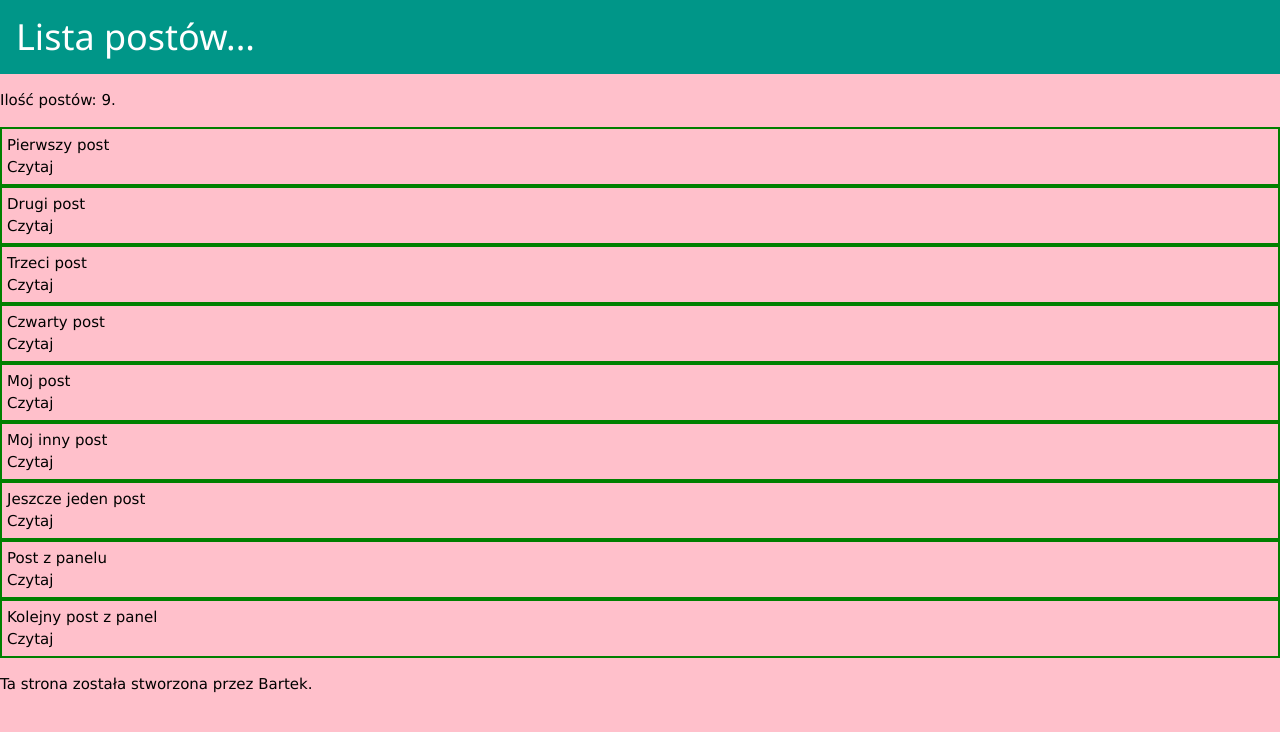
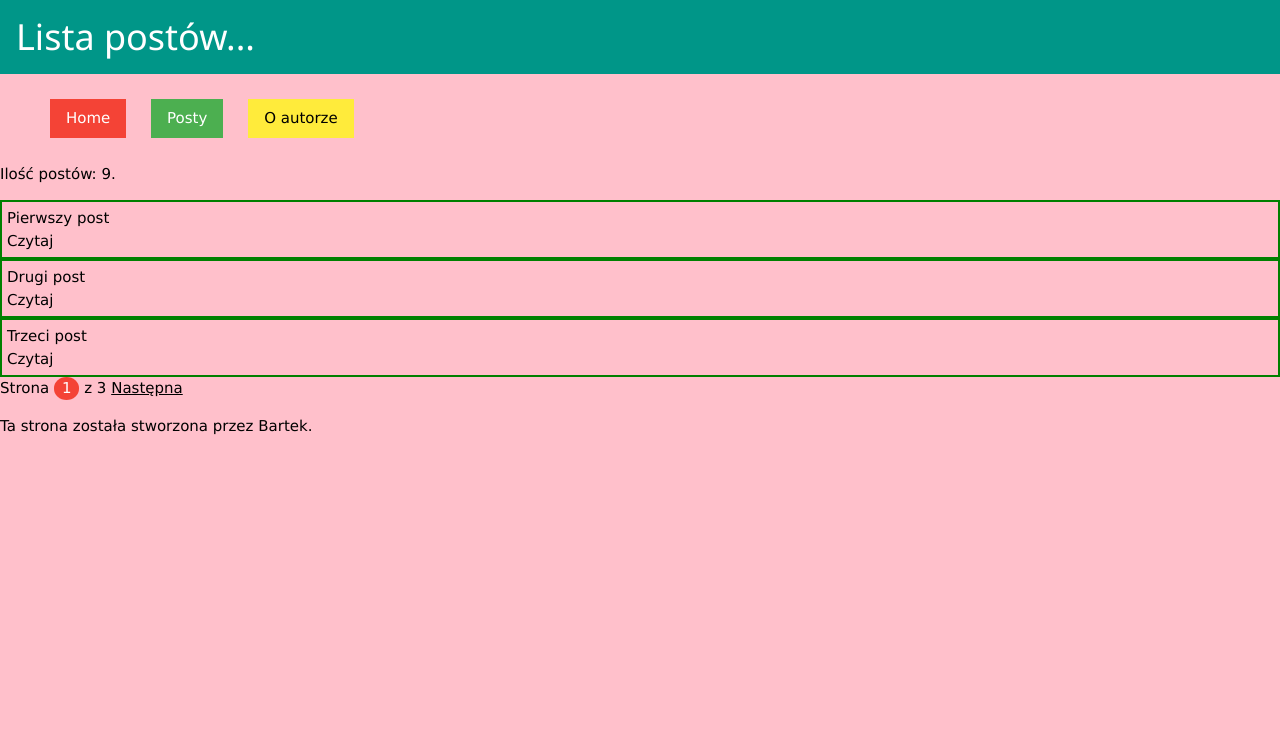
Before and after one commit to kame246/TreningDjango, a Django app: page /news/list/ in a window 1280 px wide. Shown: the top 732 px of the page. Run offline with Django 4.2, Linux system fonts and the light colour scheme; data comes from the database, SQL or seed files in the repository.

Commit message:
Add Class View

```diff
--- a/TreningDjango/TreningDjango/settings.py
+++ b/TreningDjango/TreningDjango/settings.py
@@ -37,6 +37,7 @@ INSTALLED_APPS = [
     'django.contrib.sessions',
     'django.contrib.messages',
     'django.contrib.staticfiles',
+    'main',
     # 'news', # Piewrszy sposób
     'news.apps.NewsConfig' # Drugi sposób
 ]
--- /dev/null
+++ b/TreningDjango/main/templates/main/hello.html
@@ -0,0 +1,5 @@
+{% extends 'base.html' %}
+{% block title %}Strona domowa{% endblock %}
+{% block header %}Strona domowa{% endblock %}
+{% block content %}<p>Witaj na stronie głównej</p>{% endblock %}
+{% block footer %}Moja pierwsza strona{% endblock %}
--- a/TreningDjango/main/urls.py
+++ b/TreningDjango/main/urls.py
@@ -6,7 +6,9 @@ from . import views
 app_name = 'main'
 
 urlpatterns = [
-    path('', views.hello, name='hello'), # Uruchamiamy widok hello, gdy użytkownik niczego nie wpisze po 127.0.0.1:8000/
+    path('', views.HelloView.as_view(), name='hello'), # Uruchamiamy widok hello, gdy użytkownik niczego nie wpisze po 127.0.0.1:8000/
+    path('cat/', views.CatView.as_view(), name='cat'),
+    path('author/', views.AuthorView.as_view(), name='author'),
     path('params1/<int:a>/<int:b>/<int:c>/', views.params1), # 127.0.0.1:8000/params1/1/2/3/
     path('params2/', views.params2), # 127.0.0.1:8000/params2?a=1&b=2&c=3
     path('bmi/', views.bmi)
--- a/TreningDjango/news/templates/news/post/list.html
+++ b/TreningDjango/news/templates/news/post/list.html
@@ -16,5 +16,12 @@
     </details>
     </div>
 {% endfor %}
+{% if posts.has_previous %}
+    <a href="?page={{ posts.previous_page_number }}">Poprzednia</a>
+{% endif %}
+Strona <span class="w3-badge w3-red">{{ posts.number }}</span> z {{ posts.paginator.num_pages }}
+{% if posts.has_next %}
+    <a href="?page={{ posts.next_page_number }}">Następna</a>
+{% endif %}
 {% endblock content %}
 {% block footer %}Ta strona została stworzona przez {{ imie }}.{% endblock %}
--- a/TreningDjango/news/urls.py
+++ b/TreningDjango/news/urls.py
@@ -4,6 +4,6 @@ from . import views
 app_name = 'news'
 
 urlpatterns = [
-    path('list/', views.post_list, name='list'),
-    path('detail/<int:id>/', views.post_detail, name='detail') # 127.0.0.1:8000/news/detail/1/
+    path('list/', views.NewsList.as_view(), name='list'),
+    path('detail/<int:id>/', views.NewsDetail.as_view(), name='detail') # 127.0.0.1:8000/news/detail/1/
 ]
--- a/TreningDjango/news/views.py
+++ b/TreningDjango/news/views.py
@@ -1,15 +1,29 @@
 from django.shortcuts import render, get_object_or_404
 from .models import Post
+from django.core.paginator import Paginator, EmptyPage, PageNotAnInteger
+from django.views import View
 
-def post_detail(request, id):
-    post = get_object_or_404(Post, id=id)
-    return render(request, 'news/post/detail.html', {'post':post})
+class NewsDetail(View):
+    def get(self, request, *args, **kwargs):
+        # print(f'{args=} {kwargs=}')
+        id = kwargs['id']
+        post = get_object_or_404(Post, id=id)
+        return render(request, 'news/post/detail.html', {'post':post})
 
-def post_list(request):
-    cnt = Post.objects.count()
-    posts = Post.objects.all()
-    return render(request, 'news/post/list.html', {'imie':'Bartek', 'cnt':cnt,
-                                                   'posts':posts})
+class NewsList(View):
+    def get(self, request, *args, **kwargs):
+        posts_per_page = 3
+        cnt = Post.objects.count()
+        pg = Paginator(Post.objects.all(), posts_per_page)
+        page_num = request.GET.get('page')
+        try:
+            posts = pg.page(page_num)
+        except PageNotAnInteger:
+            posts = pg.page(1)
+        except EmptyPage:
+            posts = pg.page(pg.num_pages)
+        return render(request, 'news/post/list.html', {'imie':'Bartek', 'cnt':cnt,
+                                                       'posts':posts})
 
     # return render(request, template_name='news/post/list.html',
     #               context={'imie':'Bartek'})
--- a/TreningDjango/static/css/common.css
+++ b/TreningDjango/static/css/common.css
@@ -1,3 +1,9 @@
 body {
     background-color: pink;
 }
+
+ul > li {
+    display: inline-block;
+    padding: 5px;
+    margin: 5px;
+}
--- a/TreningDjango/templates/base.html
+++ b/TreningDjango/templates/base.html
@@ -11,6 +11,13 @@
 </head>
 <body>
 <header class="w3-container w3-teal"><h1>{% block header %}{% endblock %}</h1></header>
+<nav>
+    <ul>
+        <li><a class="w3-button w3-red" href="{% url 'main:hello' %}">Home</a></li>
+        <li><a class="w3-button w3-green" href="{% url 'news:list' %}">Posty</a></li>
+        <li><a class="w3-button w3-yellow" href="{% url 'main:author' %}">O autorze</a></li>
+    </ul>
+</nav>
 {% block content %}{% endblock %}
 <footer><p>{% block footer %}{% endblock %}</p></footer>
 </body>
```
Also changed, not shown: TreningDjango/main/templates/main/author.html (added, +11 -0 lines), TreningDjango/main/views.py (+14 -4 lines).
